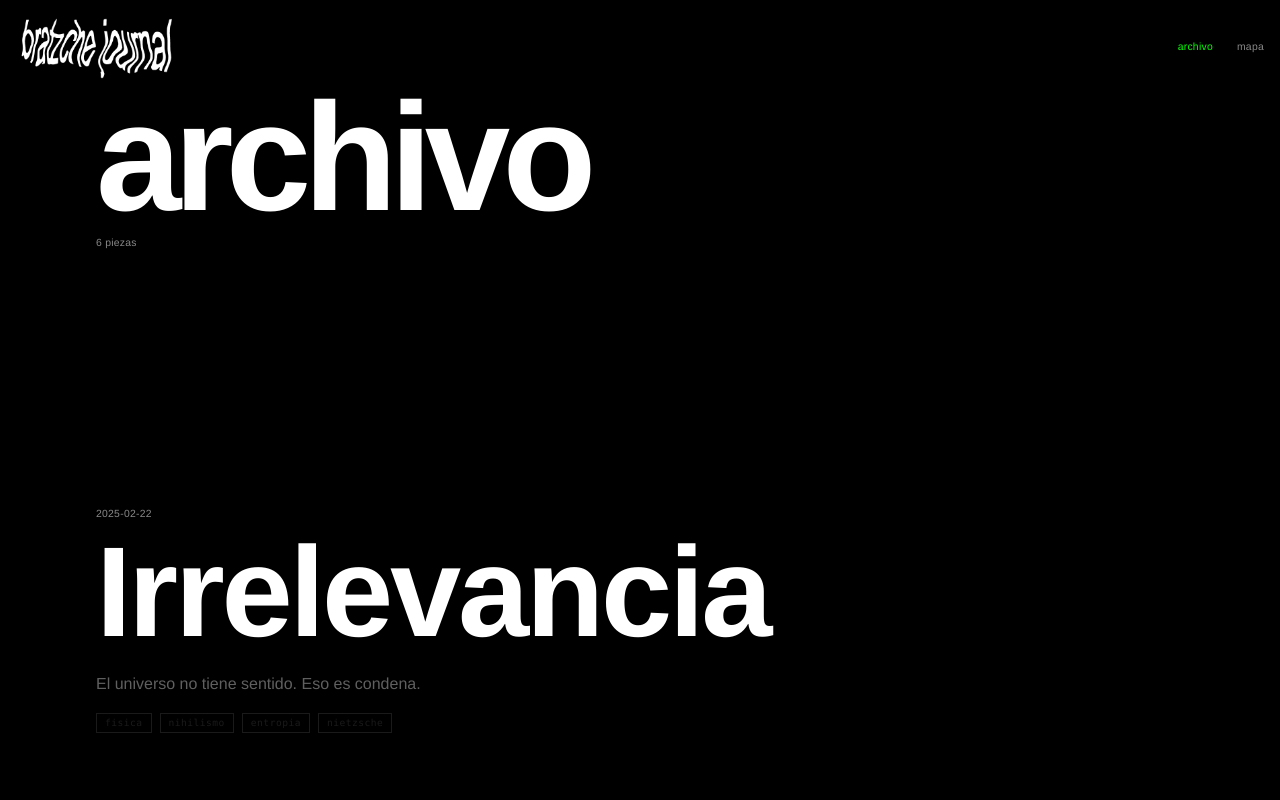
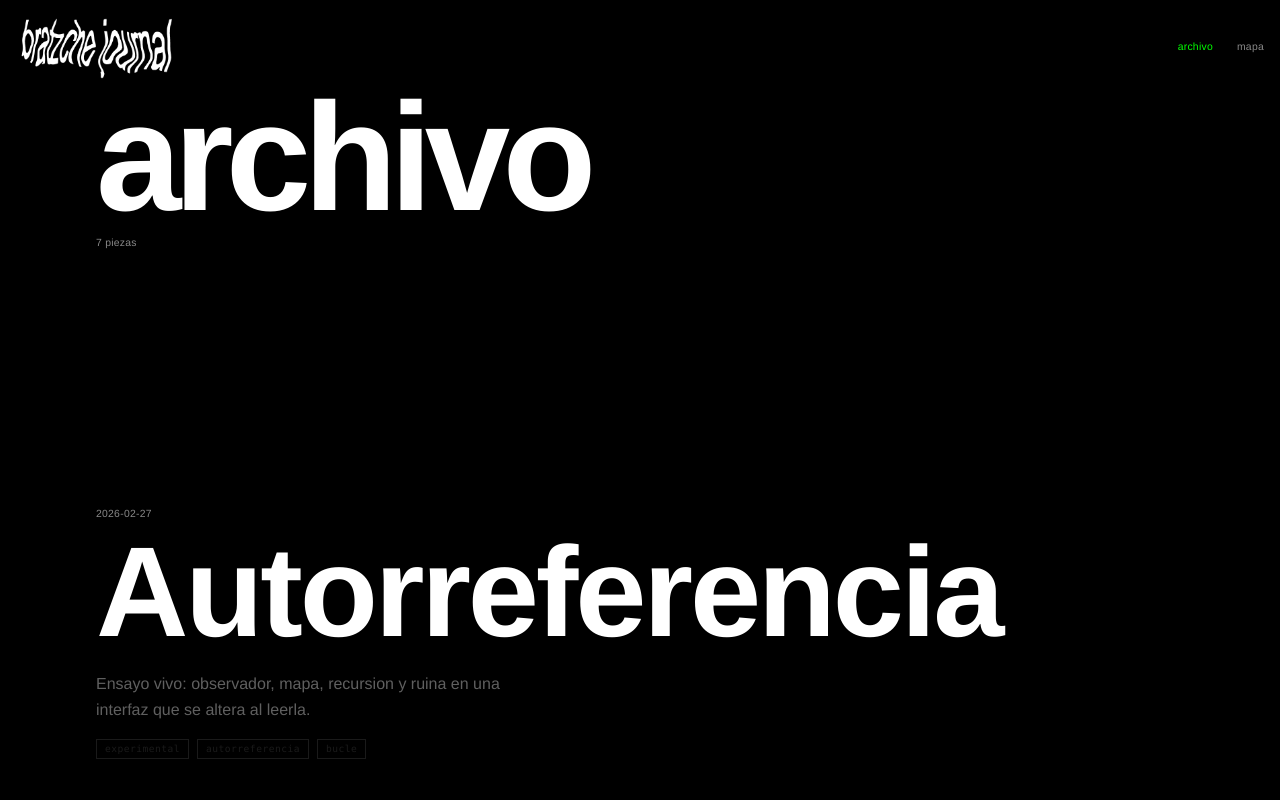
Before and after one commit to zzzzabbbbbb/bratzche, a Next.js app: page /archivo in a window 1280 px wide. Shown: the top 800 px of the page. Built offline with nearby package versions, Linux system fonts and the light colour scheme.

Commit message:
Add Autorreferencia entry to archivo with direct route

```diff
--- a/app/archivo/page.tsx
+++ b/app/archivo/page.tsx
@@ -6,7 +6,21 @@ export const metadata = {
   title: "archivo — bratzche journal",
 };
 
+const experimentalEntries = [
+  {
+    slug: "autorreferencia-experimental",
+    href: "/ensayos/autorreferencia",
+    title: "Autorreferencia",
+    date: "2026-02-27",
+    tags: ["experimental", "autorreferencia", "bucle"],
+    excerpt:
+      "Ensayo vivo: observador, mapa, recursion y ruina en una interfaz que se altera al leerla.",
+  },
+] as const;
+
 export default function Archivo() {
+  const archiveEntries = [...experimentalEntries, ...pieces];
+
   return (
     <>
       <Navigation />
@@ -16,12 +30,12 @@ export default function Archivo() {
             archivo
           </h1>
           <p className="mt-4 text-[0.65rem] tracking-wide text-gris">
-            {pieces.length} piezas
+            {archiveEntries.length} piezas
           </p>
         </header>
 
         <section>
-          {pieces.map((piece, i) => (
+          {archiveEntries.map((piece, i) => (
             <PieceCard key={piece.slug} piece={piece} index={i} />
           ))}
         </section>
--- a/components/PieceCard.tsx
+++ b/components/PieceCard.tsx
@@ -2,10 +2,18 @@
 
 import { useRef, useEffect, useState } from "react";
 import Link from "next/link";
-import type { Piece } from "@/lib/pieces";
+
+type PieceCardEntry = {
+  slug: string;
+  title: string;
+  date: string;
+  tags: readonly string[];
+  excerpt: string;
+  href?: string;
+};
 
 interface PieceCardProps {
-  piece: Piece;
+  piece: PieceCardEntry;
   index: number;
 }
 
@@ -48,7 +56,7 @@ export default function PieceCard({ piece, index }: PieceCardProps) {
   const baseDelay = delays[index % delays.length];
 
   return (
-    <Link href={`/${piece.slug}`} className="block group">
+    <Link href={piece.href ?? `/${piece.slug}`} className="block group">
       <article
         ref={ref}
         className={`${layout} py-24 md:py-32 relative`}
```
